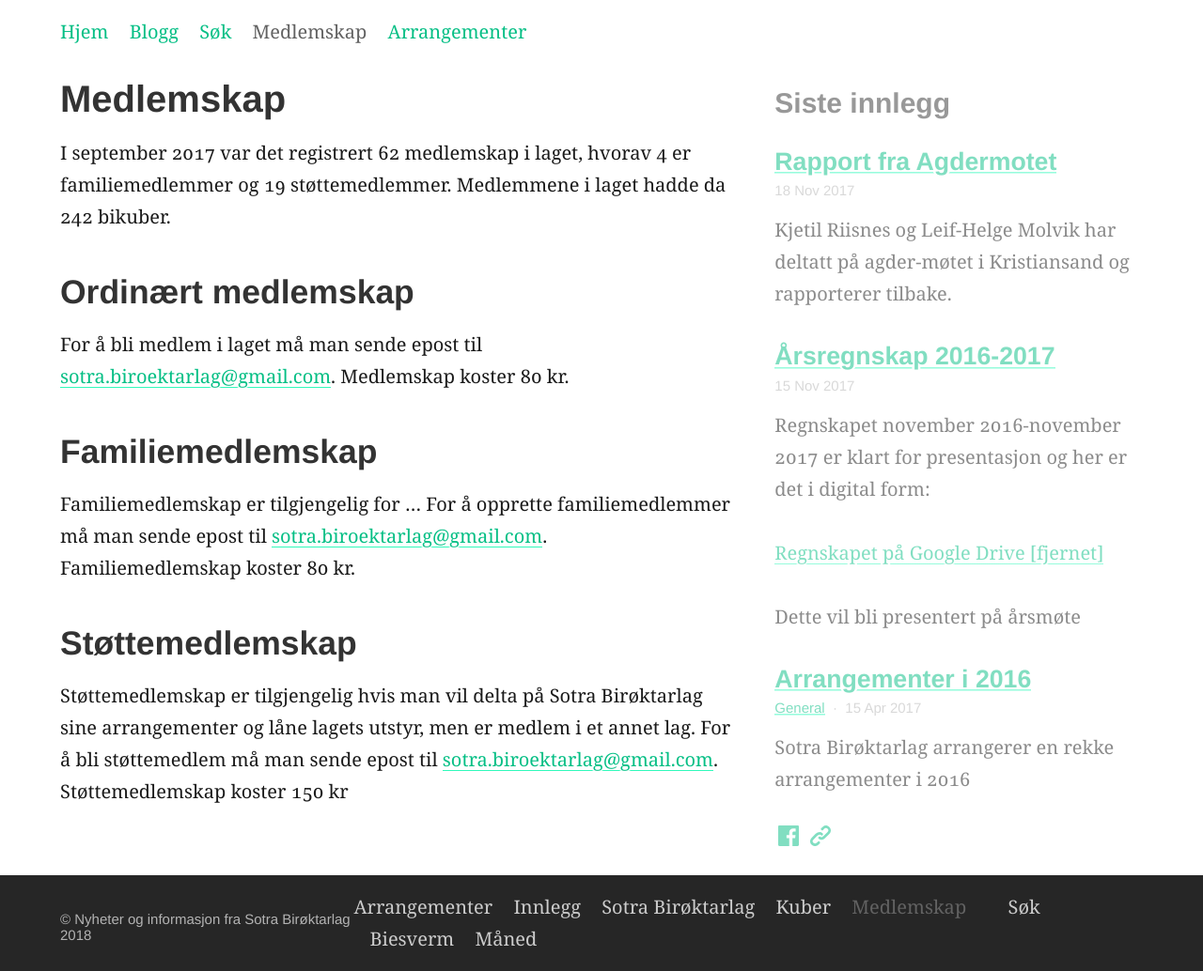
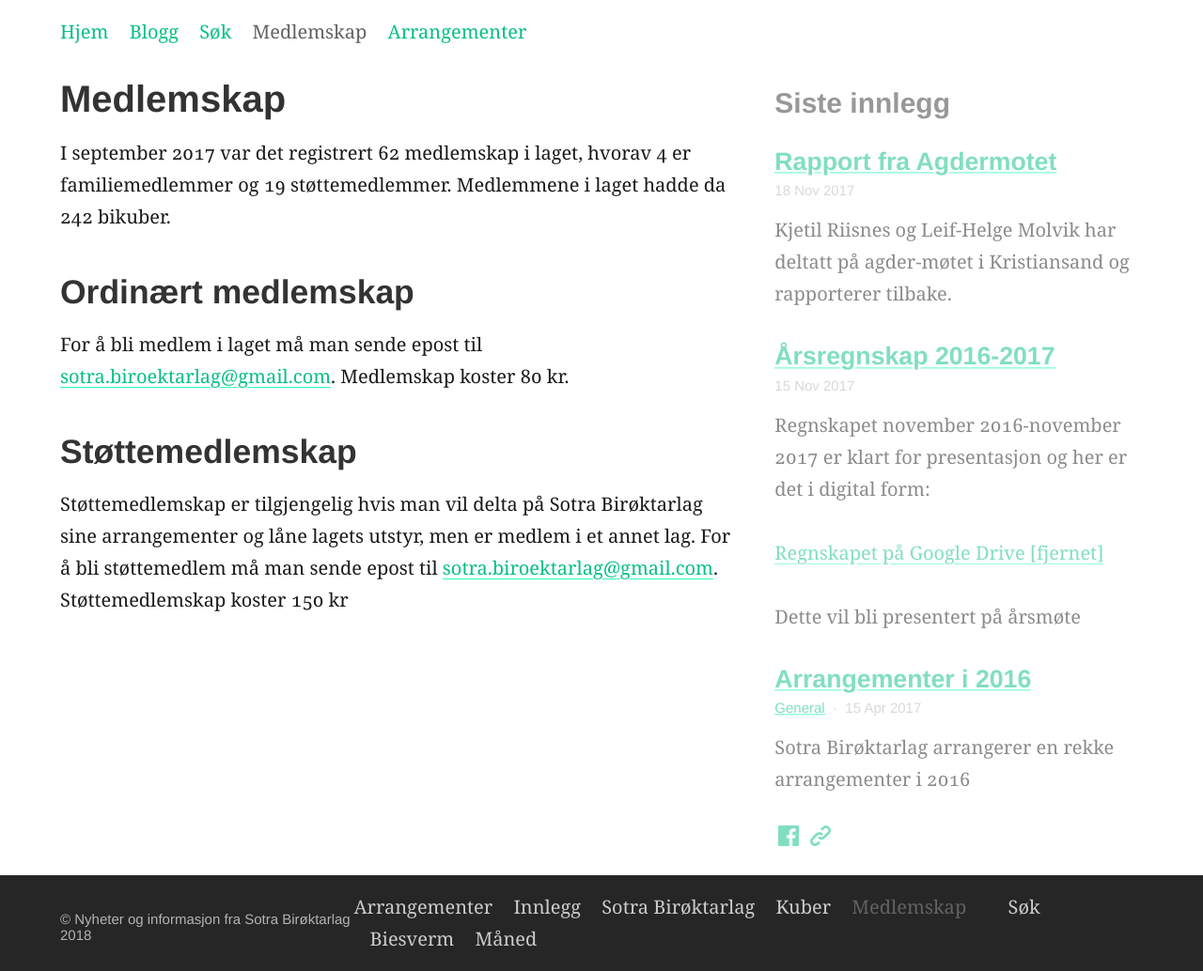
Before and after one commit to SotraBiroktarlag/sotrabirokt, a Jekyll site: the page built from medlemskap.md, in a window 1280 px wide. Shown: the whole page at 94% size. Built offline with Jekyll 4.4.1, drawn with Linux system fonts in a browser that asks for light colours.

Commit message:
Kommenterte ut familiemedlemskap

```diff
--- a/medlemskap.md
+++ b/medlemskap.md
@@ -8,8 +8,8 @@ I september 2017 var det registrert 62 medlemskap i laget, hvorav 4 er familieme
 ## Ordinært medlemskap
 For å bli medlem i laget må man sende epost til  [sotra.biroektarlag@gmail.com](mailto:sotra.biroektarlag@gmail.com). Medlemskap koster 80 kr.
 
-## Familiemedlemskap
-Familiemedlemskap er tilgjengelig for ... For å opprette familiemedlemmer må man sende epost til [sotra.biroektarlag@gmail.com](mailto:sotra.biroektarlag@gmail.com). Familiemedlemskap koster 80 kr.
+<!-- ## Familiemedlemskap
+Familiemedlemskap er tilgjengelig for ... For å opprette familiemedlemmer må man sende epost til [sotra.biroektarlag@gmail.com](mailto:sotra.biroektarlag@gmail.com). Familiemedlemskap koster 80 kr. -->
 
 ## Støttemedlemskap
 Støttemedlemskap er tilgjengelig hvis man vil delta på Sotra Birøktarlag sine arrangementer og låne lagets utstyr, men er medlem i et annet lag.
```
